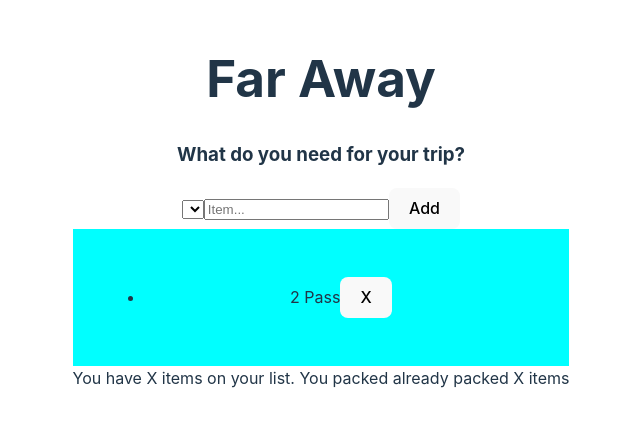
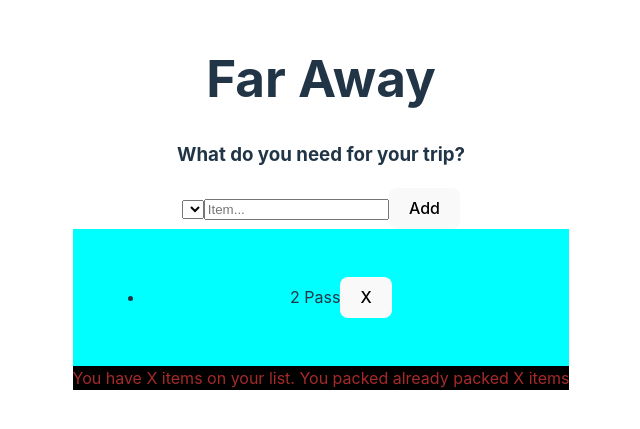
Before and after one commit to anaktas24/travel-list, a React (Vite) app in the folder travel-list/: page / in a window 1280 px wide. Shown: the part 197-626 px from the top of the page, without its empty margins (319-959 px from the left). Built offline with nearby package versions, Linux system fonts and the light colour scheme.

Commit message:
css stuff2

```diff
--- a/travel-list/src/App.css
+++ b/travel-list/src/App.css
@@ -9,6 +9,11 @@
   margin: 0 auto;
   padding: 2rem;
   background-color: aqua;
+}
+.footer{
+  margin: auto;
+  background-color: black;
+  color: brown;
 }
 
 @keyframes logo-spin {
--- a/travel-list/src/App.jsx
+++ b/travel-list/src/App.jsx
@@ -59,7 +59,7 @@ function Item({item}){
   )
 }
 function Stats(){
-  return <footer> You have X items on your list. You packed already packed X items</footer>
+  return <footer className='footer'> You have X items on your list. You packed already packed X items</footer>
 }
 
 
```
